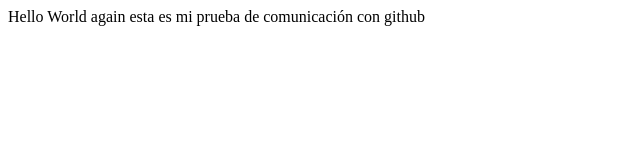
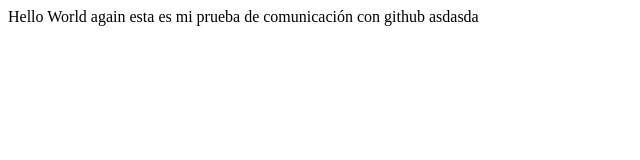
Before and after one commit to Orlan2911/proyectoDemoCursoPrework, a plain HTML site: page index.html in a window 1280 px wide. Shown: the full height of the page, 0-640 px from the left. Drawn offline with Linux system fonts and the light colour scheme.

Commit message:
nuevo commit

```diff
--- a/index.html
+++ b/index.html
@@ -7,6 +7,6 @@
     <title>Prueba SSH</title>
 </head>
 <body>
-    Hello World again esta es mi prueba de comunicación con github
+    Hello World again esta es mi prueba de comunicación con github asdasda
 </body>
 </html>
```
